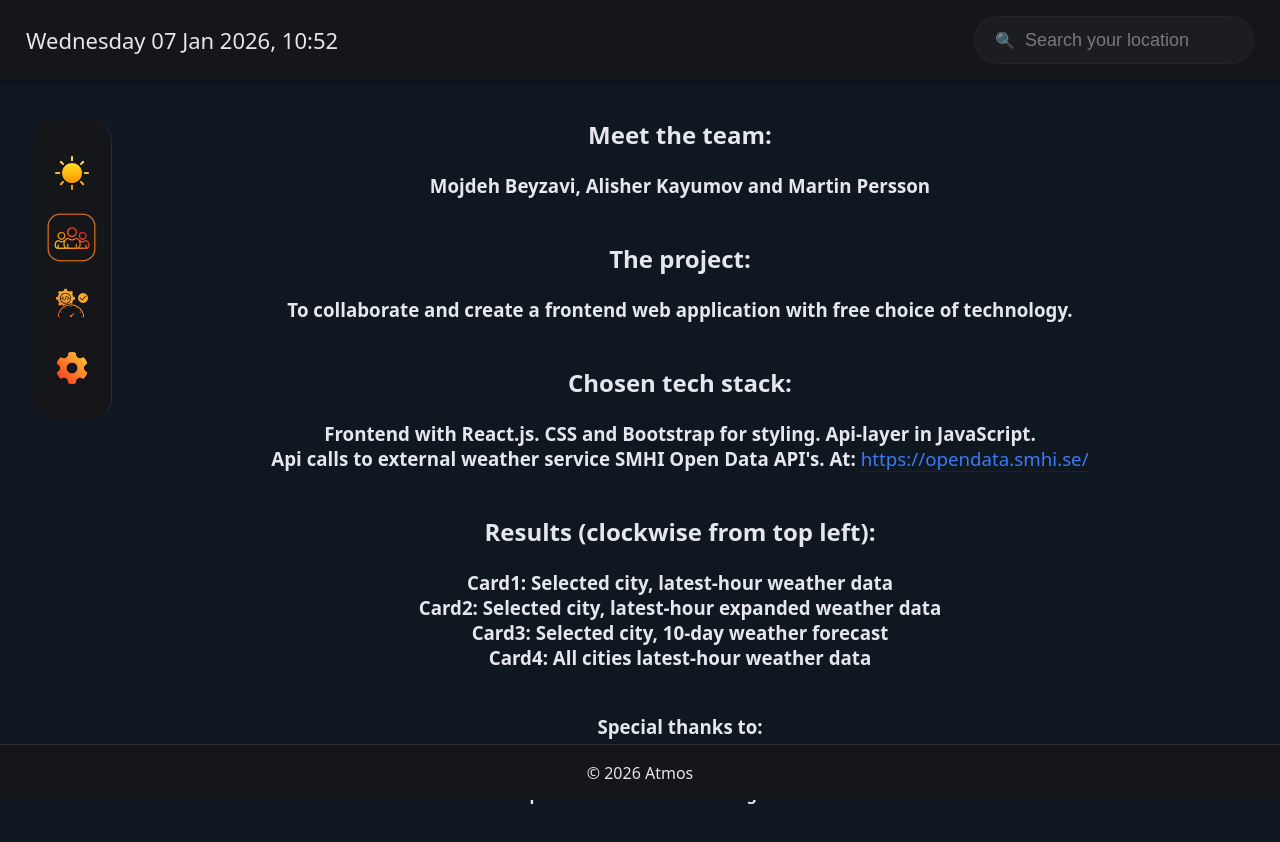
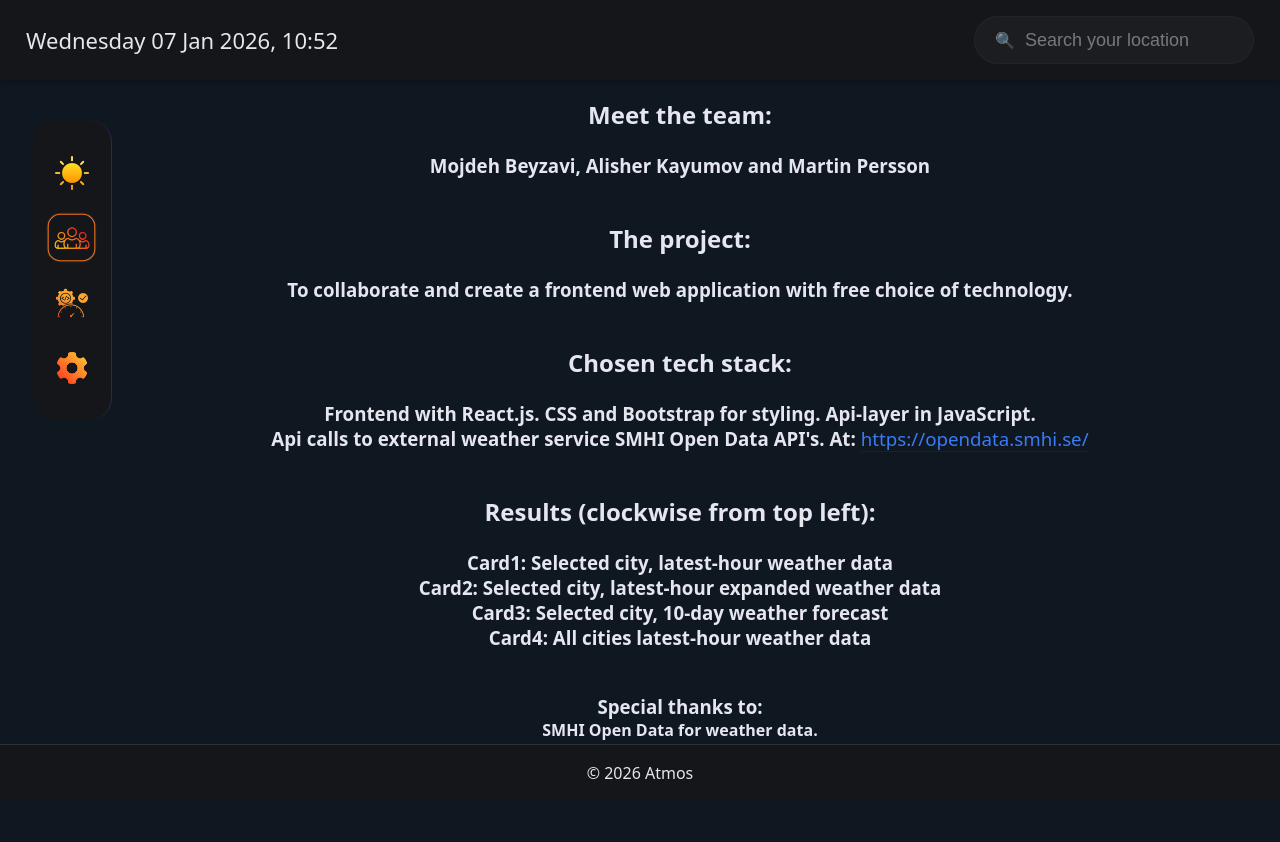
Before and after one commit to MartinPersson-Lexicon/Atmos, a React (Vite) app: page /about in a window 1280 px wide. Shown: the top 842 px of the page. Built offline with nearby package versions, Linux system fonts and the light colour scheme.

Commit message:
Edited .contet style

```diff
--- a/src/App.css
+++ b/src/App.css
@@ -74,7 +74,7 @@ body {
   display: flex;
   flex-direction: column;
   /* reserve space under the fixed header so content doesn't appear beneath it */
-  padding: calc(70px + 1rem) 2rem calc(56px + 1rem);
+  padding: calc(50px + 1rem) 2rem calc(56px + 1rem);
 }
 
 main {
```
